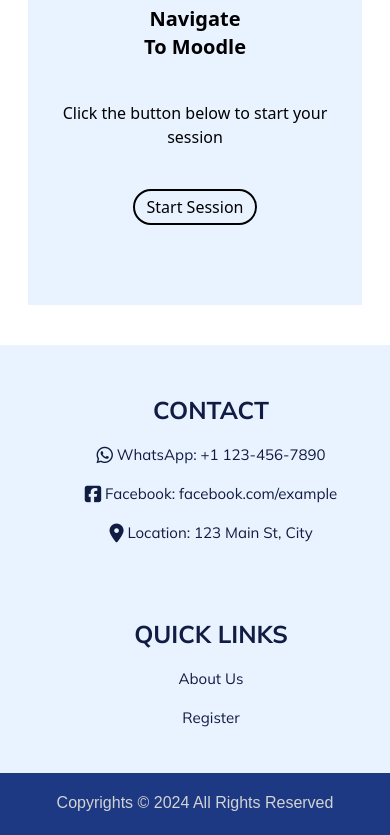
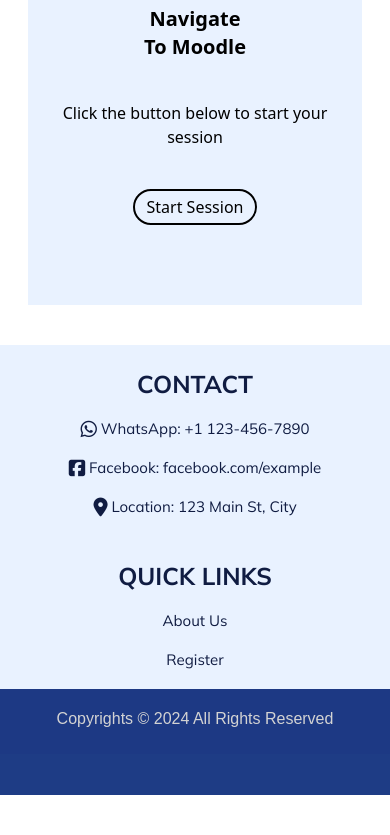
Before and after one commit to AhmedEid2504/insight-learn, a React (Vite) app: page / in a window 390 px wide. Shown: the part 1430-2265 px from the top of the page. After the commit the page ends 2225 px from the top, so only its background shows below. Built offline with nearby package versions, Linux system fonts and the light colour scheme; no server answers.

Commit message:
fixes footer height responsiveness

```diff
--- a/public/css/footer.css
+++ b/public/css/footer.css
@@ -10,14 +10,14 @@ body {
     font-family: Arial, sans-serif;
     margin: 0;
     padding: 0;
-
+    width: 100vw;
+    height: 100vh;
 }
 
 
 .footer {
     background-color: var(--main-color);
     color: var(--text-color);
-    padding: 0.625rem;
     text-align: center;
     display: flex;
     justify-content: space-evenly;
@@ -26,10 +26,8 @@ body {
 
 .contact,
 .quick-links {
-    width: 38%;
     vertical-align: top;
     text-align: left;
-    margin: 1rem;
     padding-left: 6.25rem;
 }
 
@@ -80,13 +78,12 @@ body {
         text-align: center;
     }
 
-    .footer {
-        flex-flow: column wrap;
-    }
-
 
     .contact h3,
     .quick-links h3 {
         padding-left: 0;
     }
+    .footer {
+        flex-direction: column;
+    }
 }
--- a/src/App.jsx
+++ b/src/App.jsx
@@ -11,7 +11,7 @@ import Predictions from './components/Predictions';
 function App() {
 
     return (
-        <div className="bg-c_2 h-auto flex flex-col justify-between w-[100%]">
+        <div className="bg-c_2 h-auto flex flex-col justify-between">
             <Router>
                 <Routes>
                     <Route path="/" element={<Home />} />
--- a/src/pages/Home.jsx
+++ b/src/pages/Home.jsx
@@ -186,7 +186,7 @@ useEffect(() => {
 
 
     return (
-        <div className="flex flex-col">
+        <div className="flex flex-col w-full">
             <Navbar />
             <div className="h-screen">
                 <iframe className='h-full w-full' src="/header.html" title="Header" />
@@ -253,8 +253,8 @@ useEffect(() => {
                 handleSessionEnd={handleSessionEnd}
                 sessionStarted={sessionStarted}
             />
-            <div className="h-[310px] max-md:h-[490px]">
-                <iframe className='h-full w-full' src="/footer.html" title="Footer" />
+            <div className="h-[260px] max-md:h-[410px] max-sm:h-[450px] w-full flex">
+                <iframe className="h- w-full" src="/footer.html" title="Footer" />
             </div>
         </div>
     )
```
